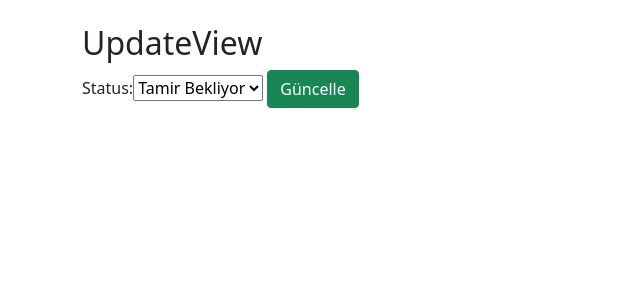
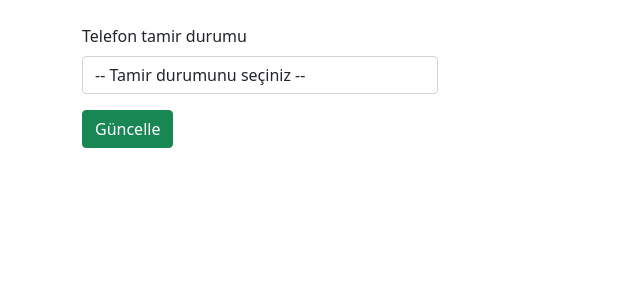
Before and after one commit to aliemresafak/serman, a Django app: page /service/000/update in a window 1280 px wide. Shown: the part 56-356 px from the top of the page, without its empty margins (0-640 px from the left). Run offline with Django 3.2, Linux system fonts and the light colour scheme; tables that the repository leaves empty hold one stand-in row (values such as "Sample post").

Commit message:
Add: status_dropdown on template

```diff
--- a/core/templates/service/service_update.html
+++ b/core/templates/service/service_update.html
@@ -2,12 +2,21 @@
 
 
 {% block content %}
-
-    <h2>UpdateView</h2>
+<div class="row">
+    <div class="col-md-4">
     <form method="POST">
         {% csrf_token %}
-            {{form}}
+        <div class="mb-3">
+            <label for="" class="form-label">Telefon tamir durumu</label>
+            <select name="status" class="form-control">
+                <option value="">-- Tamir durumunu seçiniz --</option>
+                {% for key,value in status_list %}
+                    <option value="{{ key }}">{{ value }}</option>
+                {% endfor %}
+            </select>
+        </div>
         <button class="btn btn-success">Güncelle</button>
     </form>
-
+    </div>
+</div>
 {% endblock %}
```
